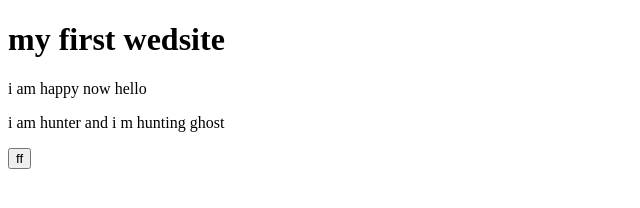
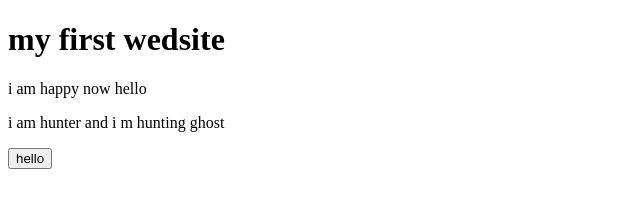
Before and after one commit to coder-army-mr/my-website, a plain HTML site: page index.html in a window 1280 px wide. Shown: the full height of the page, 0-640 px from the left. Drawn offline with Linux system fonts and the light colour scheme.

Commit message:
ready commit

```diff
--- a/index.html
+++ b/index.html
@@ -10,6 +10,6 @@
     <h1>my first wedsite</h1>
     <p>i am happy now hello</p>
     <p>i am hunter and i m hunting ghost </p>
-    <button>ff</button>
+    <button>hello </button>
 </body>
 </html>
```
